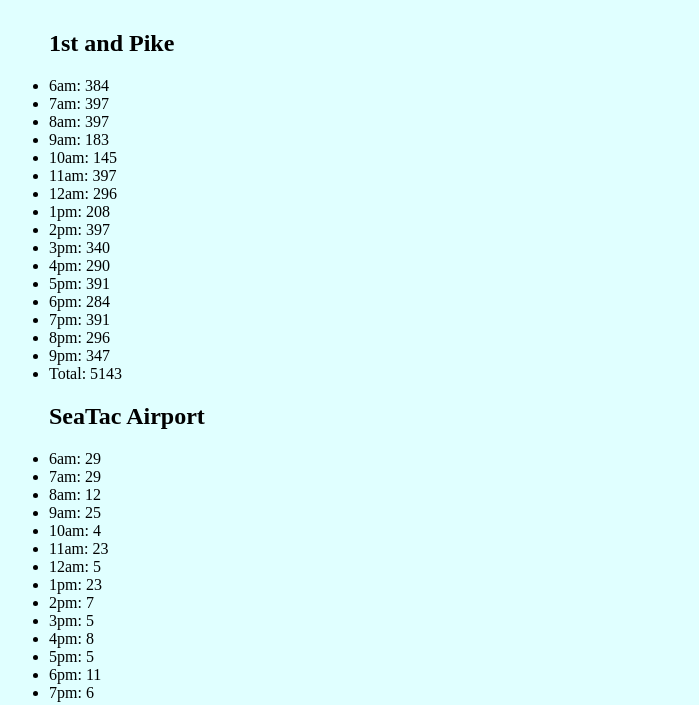
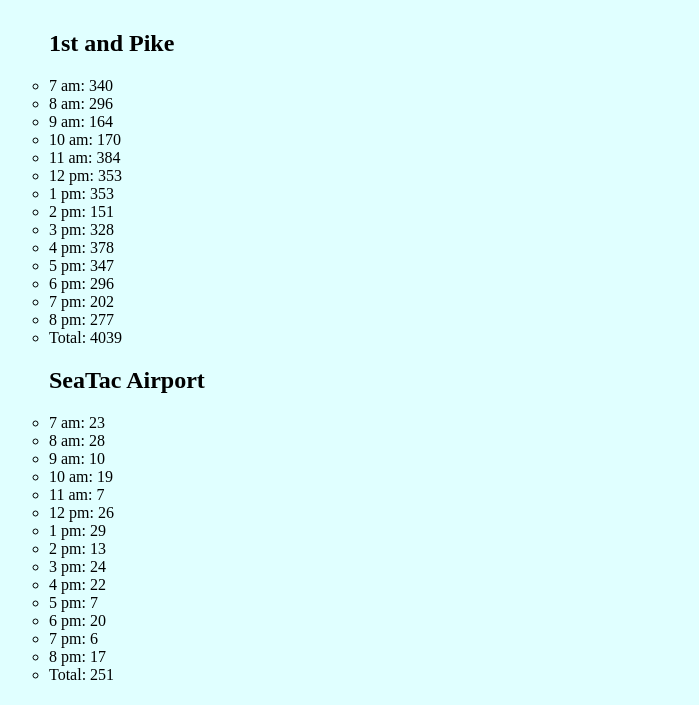
Before and after one commit to JPGothro/cookie-stand, a plain HTML site: page sales.html in a window 1280 px wide. Shown: the part 95-800 px from the top of the page, without its empty margins (244-943 px from the left). Drawn offline with Linux system fonts and the light colour scheme.

Commit message:
constructor built, playing with CSS

```diff
--- a/cookiesales.js
+++ b/cookiesales.js
@@ -1,27 +1,39 @@
 'use strict';
 
-// script for sales tools
-// firstAndPike Store object
-var firstAndPike = {
-  storeName: '1st and Pike',
-  minCust: 23,
-  maxCust: 65,
-  avgCookiesPurchased: 6.3,
-  hourlyCookies: [],
-  totalCookies: 0,
-  getRandomNum: function () {
+// script for sales tools page
+
+// Store object constructor
+function Store (name, min, max, avg) {
+  this.storeName = name;
+  this.minCust = min;
+  this.maxCust = max;
+  this.avgCookiesPurchased = avg;
+  this.totalCookies = 0;
+  this.hourlyCookies = [];
+}
+
+// creating object functions and putting them on the prototype
+Store.prototype.getRandomNum = function () {
+  // this generates a random number between the min and max values.
   return Math.floor(Math.random() * (this.maxCust - this.minCust + 1) + this.minCust);
-  },
-  cookiesPerHour: function() {
+};
+
+Store.prototype.cookiesPerHour = function () {
+  // calculates a random number average of cookies purchased
   return this.getRandomNum() * this.avgCookiesPurchased;
-  },
-  cookiesPerDay: function() {
-    for (var j = 0; j < 16; j++) {
+};
+
+Store.prototype.cookiesPerDay = function () {
+  // caclulates total cookes per day based on the random average of cookies per hour
+  for (var j = 0; j < 14; j++) {
     this.hourlyCookies[j] = Math.round(this.cookiesPerHour());
     this.totalCookies += this.hourlyCookies[j];
-    }
-  },
-  displayOnPage: function() {
+  };
+};
+
+Store.prototype.displayOnPage = function () {
+  // generate html to display data on the page.
+  this.cookiesPerDay();
   var h2 = document.createElement('h2');
   var ul = document.createElement('ul');
   var liOut = document.createElement('li');
@@ -35,11 +47,13 @@ var firstAndPike = {
   var hourText = '';
   for (var k = 0; k < this.hourlyCookies.length; k++) {
     liIn[k] = document.createElement('li');
-      hour = k + 6;
+    hour = k + 7;
     if (hour > 12) {
-        hourText = (hour - 12) + 'pm: ';
+      hourText = (hour - 12) + ' pm: ';
+    } else if ( hour < 12) {
+      hourText = hour + ' am: ';
     } else {
-        hourText = hour + 'am: ';
+      hourText = hour + ' pm: ';
     }
     liIn[k].textContent = hourText + this.hourlyCookies[k];
     ul.appendChild(liIn[k]);
@@ -48,220 +62,17 @@ var firstAndPike = {
   ul.appendChild(liOut);
 
   main.appendChild(ul);
-  }
 };
 
-firstAndPike.cookiesPerDay();
+// firstAndPike Store object
+var firstAndPike = new Store('1st and Pike', 23, 65, 6.3);
+var seaTac = new Store('SeaTac Airport', 3, 24, 1.2);
+var seaCtr = new Store('Seattle Center', 11, 28, 3.7);
+var capHill = new Store('Capitol Hill', 20, 38, 2.3);
+var alki = new Store('Alki', 2, 16, 4.6);
+
 firstAndPike.displayOnPage();
-
-// SeaTac Airport Store object
-var seaTac = {
-  storeName: 'SeaTac Airport',
-  minCust: 3,
-  maxCust: 24,
-  avgCookiesPurchased: 1.2,
-  hourlyCookies: [],
-  totalCookies: 0,
-  getRandomNum: function () {
-    return Math.floor(Math.random() * (this.maxCust - this.minCust + 1) + this.minCust);
-  },
-  cookiesPerHour: function() {
-    return this.getRandomNum() * this.avgCookiesPurchased;
-  },
-  cookiesPerDay: function() {
-    for (var j = 0; j < 16; j++) {
-      this.hourlyCookies[j] = Math.round(this.cookiesPerHour());
-      this.totalCookies += this.hourlyCookies[j];
-    }
-  },
-  displayOnPage: function() {
-    var h2 = document.createElement('h2');
-    var ul = document.createElement('ul');
-    var liOut = document.createElement('li');
-    var liIn = [];
-    var main = document.getElementById('store_data');
-
-    h2.textContent = this.storeName;
-    ul.appendChild(h2);
-
-    var hour = 0;
-    var hourText = '';
-    for (var k = 0; k < this.hourlyCookies.length; k++) {
-      liIn[k] = document.createElement('li');
-      hour = k + 6;
-      if (hour > 12) {
-        hourText = (hour - 12) + 'pm: ';
-      } else {
-        hourText = hour + 'am: ';
-      }
-      liIn[k].textContent = hourText + this.hourlyCookies[k];
-      ul.appendChild(liIn[k]);
-    }
-    liOut.textContent = 'Total: ' + this.totalCookies;
-    ul.appendChild(liOut);
-
-    main.appendChild(ul);
-  }
-};
-
-seaTac.cookiesPerDay();
 seaTac.displayOnPage();
-
-// Seattle Center Store object
-var seaCtr = {
-  storeName: 'Seattle Center',
-  minCust: 11,
-  maxCust: 28,
-  avgCookiesPurchased: 3.7,
-  hourlyCookies: [],
-  totalCookies: 0,
-  getRandomNum: function () {
-    return Math.floor(Math.random() * (this.maxCust - this.minCust + 1) + this.minCust);
-  },
-  cookiesPerHour: function() {
-    return this.getRandomNum() * this.avgCookiesPurchased;
-  },
-  cookiesPerDay: function() {
-    for (var j = 0; j < 16; j++) {
-      this.hourlyCookies[j] = Math.round(this.cookiesPerHour());
-      this.totalCookies += this.hourlyCookies[j];
-    }
-  },
-  displayOnPage: function() {
-    var h2 = document.createElement('h2');
-    var ul = document.createElement('ul');
-    var liOut = document.createElement('li');
-    var liIn = [];
-    var main = document.getElementById('store_data');
-
-    h2.textContent = this.storeName;
-    ul.appendChild(h2);
-
-    var hour = 0;
-    var hourText = '';
-    for (var k = 0; k < this.hourlyCookies.length; k++) {
-      liIn[k] = document.createElement('li');
-      hour = k + 6;
-      if (hour > 12) {
-        hourText = (hour - 12) + 'pm: ';
-      } else {
-        hourText = hour + 'am: ';
-      }
-      liIn[k].textContent = hourText + this.hourlyCookies[k];
-      ul.appendChild(liIn[k]);
-    }
-    liOut.textContent = 'Total: ' + this.totalCookies;
-    ul.appendChild(liOut);
-
-    main.appendChild(ul);
-  }
-};
-
-seaCtr.cookiesPerDay();
 seaCtr.displayOnPage();
-
-// Capitol Hill Airport Store object
-var capHill = {
-  storeName: 'Capitol Hill',
-  minCust: 20,
-  maxCust: 38,
-  avgCookiesPurchased: 2.3,
-  hourlyCookies: [],
-  totalCookies: 0,
-  getRandomNum: function () {
-    return Math.floor(Math.random() * (this.maxCust - this.minCust + 1) + this.minCust);
-  },
-  cookiesPerHour: function() {
-    return this.getRandomNum() * this.avgCookiesPurchased;
-  },
-  cookiesPerDay: function() {
-    for (var j = 0; j < 16; j++) {
-      this.hourlyCookies[j] = Math.round(this.cookiesPerHour());
-      this.totalCookies += this.hourlyCookies[j];
-    }
-  },
-  displayOnPage: function() {
-    var h2 = document.createElement('h2');
-    var ul = document.createElement('ul');
-    var liOut = document.createElement('li');
-    var liIn = [];
-    var main = document.getElementById('store_data');
-
-    h2.textContent = this.storeName;
-    ul.appendChild(h2);
-
-    var hour = 0;
-    var hourText = '';
-    for (var k = 0; k < this.hourlyCookies.length; k++) {
-      liIn[k] = document.createElement('li');
-      hour = k + 6;
-      if (hour > 12) {
-        hourText = (hour - 12) + 'pm: ';
-      } else {
-        hourText = hour + 'am: ';
-      }
-      liIn[k].textContent = hourText + this.hourlyCookies[k];
-      ul.appendChild(liIn[k]);
-    }
-    liOut.textContent = 'Total: ' + this.totalCookies;
-    ul.appendChild(liOut);
-
-    main.appendChild(ul);
-  }
-};
-
-capHill.cookiesPerDay();
 capHill.displayOnPage();
-
-// Alki Store object
-var alki = {
-  storeName: 'Alki',
-  minCust: 2,
-  maxCust: 16,
-  avgCookiesPurchased: 4.6,
-  hourlyCookies: [],
-  totalCookies: 0,
-  getRandomNum: function () {
-    return Math.floor(Math.random() * (this.maxCust - this.minCust + 1) + this.minCust);
-  },
-  cookiesPerHour: function() {
-    return this.getRandomNum() * this.avgCookiesPurchased;
-  },
-  cookiesPerDay: function() {
-    for (var j = 0; j < 16; j++) {
-      this.hourlyCookies[j] = Math.round(this.cookiesPerHour());
-      this.totalCookies += this.hourlyCookies[j];
-    }
-  },
-  displayOnPage: function() {
-    var h2 = document.createElement('h2');
-    var ul = document.createElement('ul');
-    var liOut = document.createElement('li');
-    var liIn = [];
-    var main = document.getElementById('store_data');
-
-    h2.textContent = this.storeName;
-    ul.appendChild(h2);
-
-    var hour = 0;
-    var hourText = '';
-    for (var k = 0; k < this.hourlyCookies.length; k++) {
-      liIn[k] = document.createElement('li');
-      hour = k + 6;
-      if (hour > 12) {
-        hourText = (hour - 12) + 'pm: ';
-      } else {
-        hourText = hour + 'am: ';
-      }
-      liIn[k].textContent = hourText + this.hourlyCookies[k];
-      ul.appendChild(liIn[k]);
-    }
-    liOut.textContent = 'Total: ' + this.totalCookies;
-    ul.appendChild(liOut);
-
-    main.appendChild(ul);
-  }
-};
-
-alki.cookiesPerDay();
 alki.displayOnPage();
--- a/master.css
+++ b/master.css
@@ -40,3 +40,11 @@ p {
   width: 63%;
   margin: 0 auto;
 }
+
+.nav_item {
+  list-style-type: none;
+}
+
+li {
+  list-style-type: circle;
+}
--- a/sales.html
+++ b/sales.html
@@ -11,7 +11,7 @@
     </main>
     <nav>
       <ul>
-        <li><a href="index.html">Home</a></li>
+        <li class="nav_item"><a href="index.html">Home</a></li>
       </ul>
     </nav>
     <script type="text/javascript" src="cookiesales.js"></script>
```
Also changed, not shown: index.html (+1 -1 lines). Lines whose indentation alone changed are shown as unchanged.
